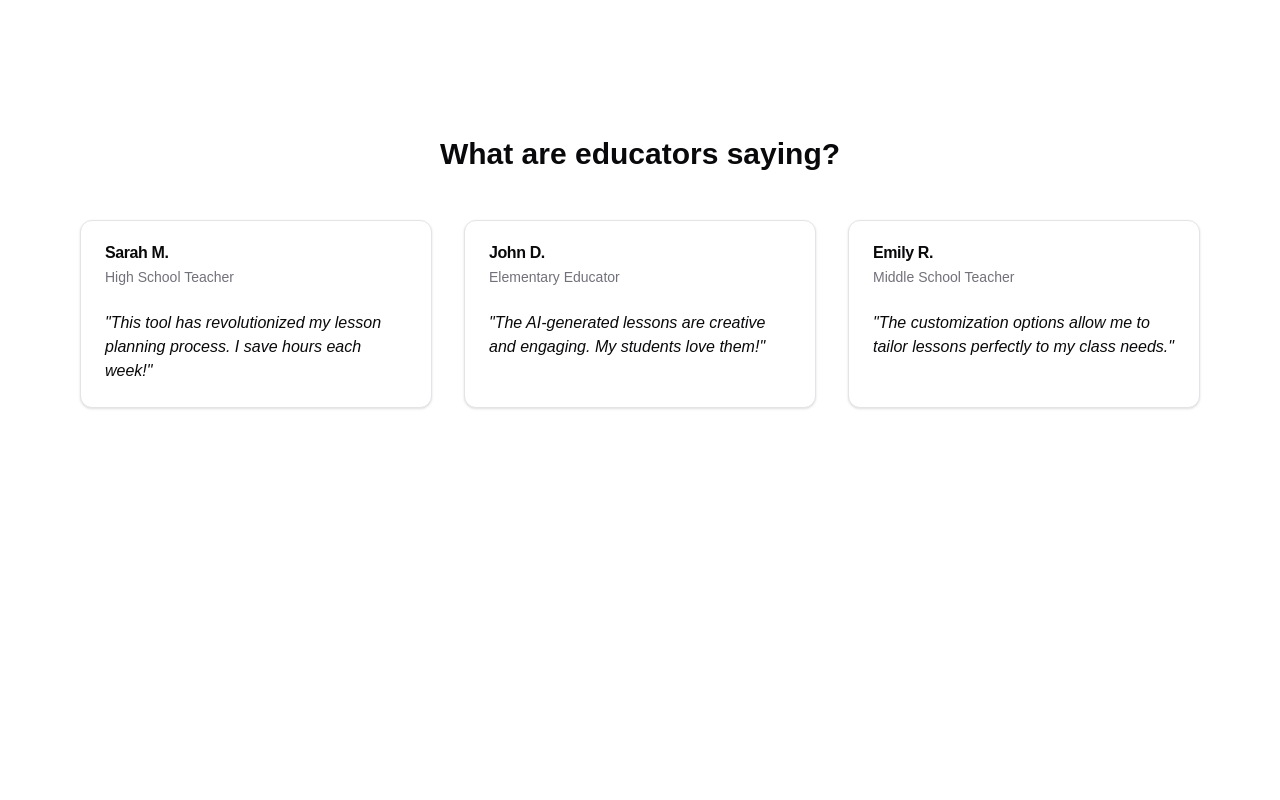
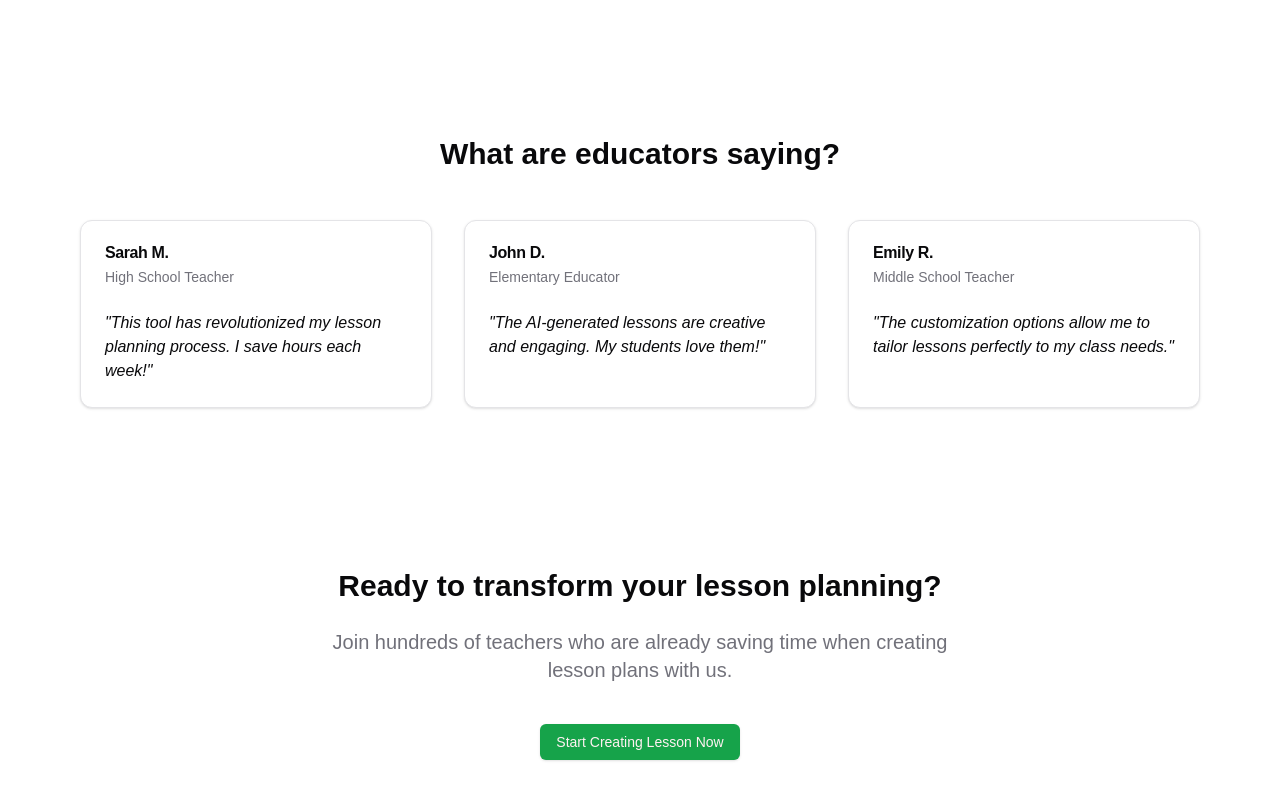
Before and after one commit to AdityaSahu786/EduMate, a Next.js app: page / in a window 1280 px wide. Shown: the part 790-1590 px from the top of the page. Before the commit the page ends 1278 px from the top, so only its background shows below. Built offline with nearby package versions, Linux system fonts and the light colour scheme.

Commit message:
Adding CTA Section

```diff
--- a/app/page.tsx
+++ b/app/page.tsx
@@ -11,6 +11,7 @@
          <HeroSection/>
          <FeaturesSection />
          <TestimonialsSection/>
+         <CTASection/>
       </MaxWidthWrapper>
   );
 }
@@ -88,3 +89,19 @@
     </div>
   )
 }
+
+function CTASection() {
+  return (
+    <div className="py-20 text-center">
+      <h2 className="text-3xl font-bold mb-6">Ready to transform your lesson planning?</h2>
+      <p className="text-xl text-muted-foreground mb-10 max-w-2xl mx-auto">
+        Join hundreds of teachers who are already saving time when creating lesson plans with us.
+      </p>
+      <Link href="/pricing"
+        className={buttonVariants()}
+        >
+          Start Creating Lesson Now
+        </Link>
+    </div>
+  )
+}
```
